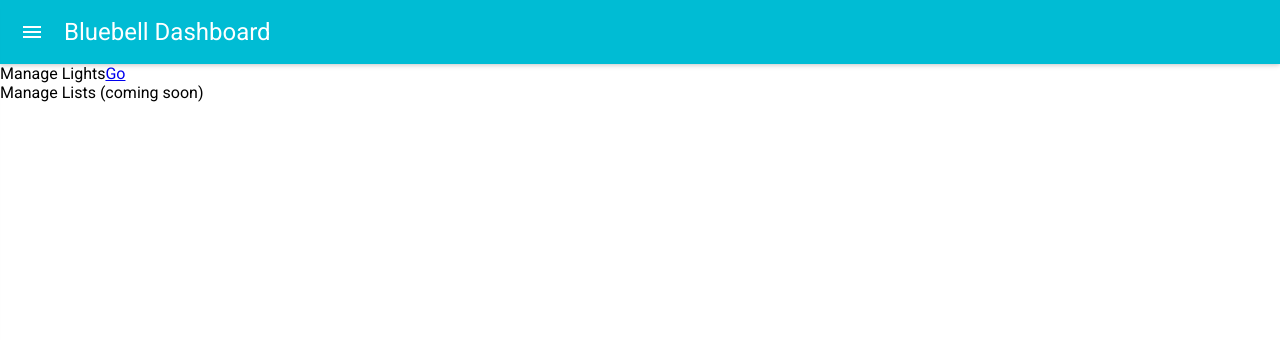
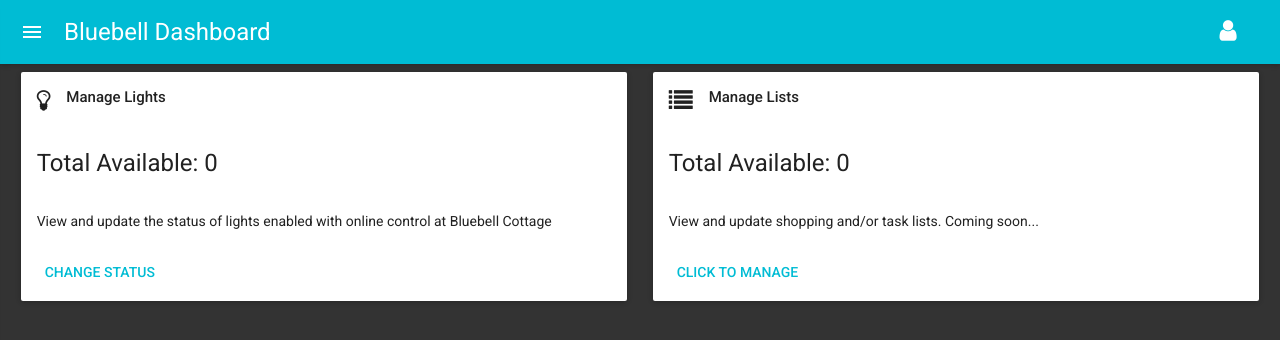
Before and after one commit to J2D2Development/lightr, a React (Create React App) app in the folder client/lightr-client/: page /dashboard in a window 1280 px wide. Shown: the top 340 px of the page. Built offline with nearby package versions, Linux system fonts and the light colour scheme; no server answers; what react-tap-event-plugin would draw is missing.

Commit message:
Individual routes working, progress on main dash view

```diff
--- a/client/lightr-client/public/index.html
+++ b/client/lightr-client/public/index.html
@@ -11,6 +11,7 @@
     -->
     <link rel="manifest" href="%PUBLIC_URL%/manifest.json">
     <link rel="shortcut icon" href="%PUBLIC_URL%/favicon.ico">
+    <link rel="stylesheet" href="https://maxcdn.bootstrapcdn.com/font-awesome/4.7.0/css/font-awesome.min.css" />
     <!--
       Notice the use of %PUBLIC_URL% in the tags above.
       It will be replaced with the URL of the `public` folder during the build.
--- a/client/lightr-client/src/App.js
+++ b/client/lightr-client/src/App.js
@@ -7,10 +7,12 @@ import Dashboard from './components/Dashboard';
 import './App.css';
 
 class App extends Component {
+	mainAppStyles = { minHeight: '100%', height: '100%' };
+
 	render() {
 		return(
 			<MuiThemeProvider>
-				<div>
+				<div style={this.mainAppStyles}>
 					<Route exact path="/" component={Welcome} />
 					<Route path="/dashboard" component={Dashboard} />
 				</div>
--- a/client/lightr-client/src/components/Dashboard.js
+++ b/client/lightr-client/src/components/Dashboard.js
@@ -3,7 +3,9 @@ import { Route, Link, Switch } from 'react-router-dom';
 
 import AppBar from 'material-ui/AppBar';
 import Drawer from 'material-ui/Drawer';
+import FlatButton from 'material-ui/FlatButton';
 import RaisedButton from 'material-ui/RaisedButton';
+import FontIcon from 'material-ui/FontIcon';
 
 import { DashboardMain } from './DashboardMain';
 import { LightSwitchPanels } from './LightSwitchPanels';
@@ -45,6 +47,21 @@ class Dashboard extends Component {
 		});
 	}
 
+	convertLightsToArray(lightData) {
+		let lights = [];
+
+		for(const item in lightData) {
+			if(lightData.hasOwnProperty(item)) {
+				lights.push(lightData[item]);
+			}
+		}
+
+		return [...lights].map((light, index) => {
+			light.key = `light-${index + 1}`;
+			return light;
+		});
+	}
+
 	updateLight = (evt) => {
 		const objId = +evt.target.id.match(/\d+/g).join('');
 		const lightData = Object.assign({}, this.state.lightData);
@@ -59,18 +76,25 @@ class Dashboard extends Component {
 	}
 
 	styles = {
+		mainDashStyle: { backgroundColor: '#333333', color: '#fff', minHeight: '100%' },
+		appBarStyle: { color: '#fff' },
+		viewportStyle: { padding: '0.5em' },
 		sidebarh1: { padding: '0.5em' },
 		sidebarButton: { marginBottom: '0.5em' }
 	};
 
 
     render() {
+		const convertedLightData = this.convertLightsToArray(this.state.lightData);
+
         return(
-            <div>
+            <div style={this.styles.mainDashStyle}>
 				<AppBar
 					title="Bluebell Dashboard"
-					iconClassNameRight="muidocs-icon-navigation-expand-more"
 					onLeftIconButtonTouchTap={this.toggleSidebar}
+					iconElementRight={<FlatButton label={
+						<FontIcon style={this.styles.appBarStyle} className="fa fa-user"/>
+					} />}
 				/>
 				<Drawer
 					docked={false}
@@ -90,21 +114,26 @@ class Dashboard extends Component {
 					/>
 				</Drawer>
 
+				<div style={this.styles.viewportStyle}>
 					<Switch>
-					<Route exact path="/dashboard" component={DashboardMain} />
+						<Route exact path="/dashboard"
+							render={()=><DashboardMain lightData={convertedLightData}/>}
+						/>
 						<Route exact path="/dashboard/lights"
-						render={()=><LightSwitchPanels lightData={this.state.lightData}
+							render={()=><LightSwitchPanels
+								lightData={convertedLightData}
 								updateLightHandler={this.updateLight} />}
 						/>
 						<Route path="/dashboard/lights/:lightId"
 							render={(routeParams)=><LightSwitchIndividualView match={routeParams}
-							lightData={this.state.lightData}
+								lightData={convertedLightData}
 								updateLightHandler={this.updateLight} />
 							}
 						/>
 						<Route component={FourOhFour} />
 					</Switch>
 				</div>
+            </div>
         );
     }
 }
--- a/client/lightr-client/src/components/DashboardMain.js
+++ b/client/lightr-client/src/components/DashboardMain.js
@@ -1,18 +1,49 @@
 import React from 'react';
 import { Link } from 'react-router-dom';
 
+import { Card, CardActions, CardHeader, CardTitle, CardText } from 'material-ui/Card';
+import FlatButton from 'material-ui/FlatButton';
+import FontIcon from 'material-ui/FontIcon';
+
 export const DashboardMain = (props) => {
+    const lights = props.lightData;
+    const lists = [];
+
+    const styles = {
+        wrapper: { display: 'flex', justifyContent: 'space-around' },
+        card: { width: '48%' }
+    };
+
     return(
-        <div className="dash-grid__wrapper">
-            <div className="dash-grid__element">
-                Manage Lights
-                <Link to="/dashboard/lights">Go</Link>
-            </div>
-            <div className="dash-grid__element">
-                Manage Lists (coming soon)
-            </div>
-            <div className="dash-grid__element"></div>
-            <div className="dash-grid__element"></div>
+        <div style={styles.wrapper}>
+            <Card style={styles.card}>
+                <CardHeader title="Manage Lights"
+                    avatar={<FontIcon className="fa fa-lightbulb-o"/>}
+                />
+                <CardTitle title={'Total Available: ' + lights.length} />
+                <CardText>
+                    View and update the status of lights enabled with online control at Bluebell Cottage
+                </CardText>
+                <CardActions>
+                    <FlatButton label="Change Status" primary={true}
+                        containerElement={<Link to="/dashboard/lights" />}
+                    />
+                </CardActions>
+            </Card>
+            <Card style={styles.card}>
+                <CardHeader title="Manage Lists"
+                    avatar={<FontIcon className="fa fa-list"/>}
+                />
+                <CardTitle title={'Total Available: ' + lists.length} />
+                <CardText>
+                    View and update shopping and/or task lists.  Coming soon...
+                </CardText>
+                <CardActions>
+                    <FlatButton label="Click to Manage" primary={true}
+                        containerElement={<Link to="/dashboard/lists" />}
+                    />
+                </CardActions>
+            </Card>
         </div>
     );
 }
--- a/client/lightr-client/src/components/LightSwitchIndividualView.js
+++ b/client/lightr-client/src/components/LightSwitchIndividualView.js
@@ -1,6 +1,6 @@
 import React from 'react';
 
-import { Card, CardActions, CardHeader, CardTitle } from 'material-ui/Card';
+import { Card, CardHeader, CardTitle } from 'material-ui/Card';
 
 import { LightSwitch } from './LightSwitch';
 
--- a/client/lightr-client/src/components/LightSwitchPanels.js
+++ b/client/lightr-client/src/components/LightSwitchPanels.js
@@ -6,20 +6,14 @@ import { LightSwitchPanel } from './LightSwitchPanel';
 export const LightSwitchPanels = (props) => {
     let lightData = props.lightData;
     let updateLightHandler = props.updateLightHandler;
-    let lights = [], display = [];
+    let display = [];
 
     if(lightData) {
-        for(const item in lightData) {
-            if(lightData.hasOwnProperty(item)) {
-                lights.push(lightData[item]);
-            }
-        }
-
-        display = lights.map((light, index) => {
-            const key = `light-${index + 1}`;
+        display = lightData.map((light, index) => {
+            //const key = `light-${index + 1}`;
             return (
                 <LightSwitchPanel
-                    key={key} id={key}
+                    key={light.key} id={light.key}
                     title={light.name} subtitle={light.type}
                     switchedOn={light.state.on}
                     updateLightHandler={updateLightHandler}
@@ -39,6 +33,6 @@ export const LightSwitchPanels = (props) => {
 }
 
 LightSwitchPanels.propTypes = {
-    lightData: PropTypes.object.isRequired,
+    lightData: PropTypes.array.isRequired,
     updateLightHandler: PropTypes.func.isRequired
 }
```
Also changed, not shown: 1 other file (tests, documents, lock files or other folders). Lines whose indentation alone changed are shown as unchanged.
